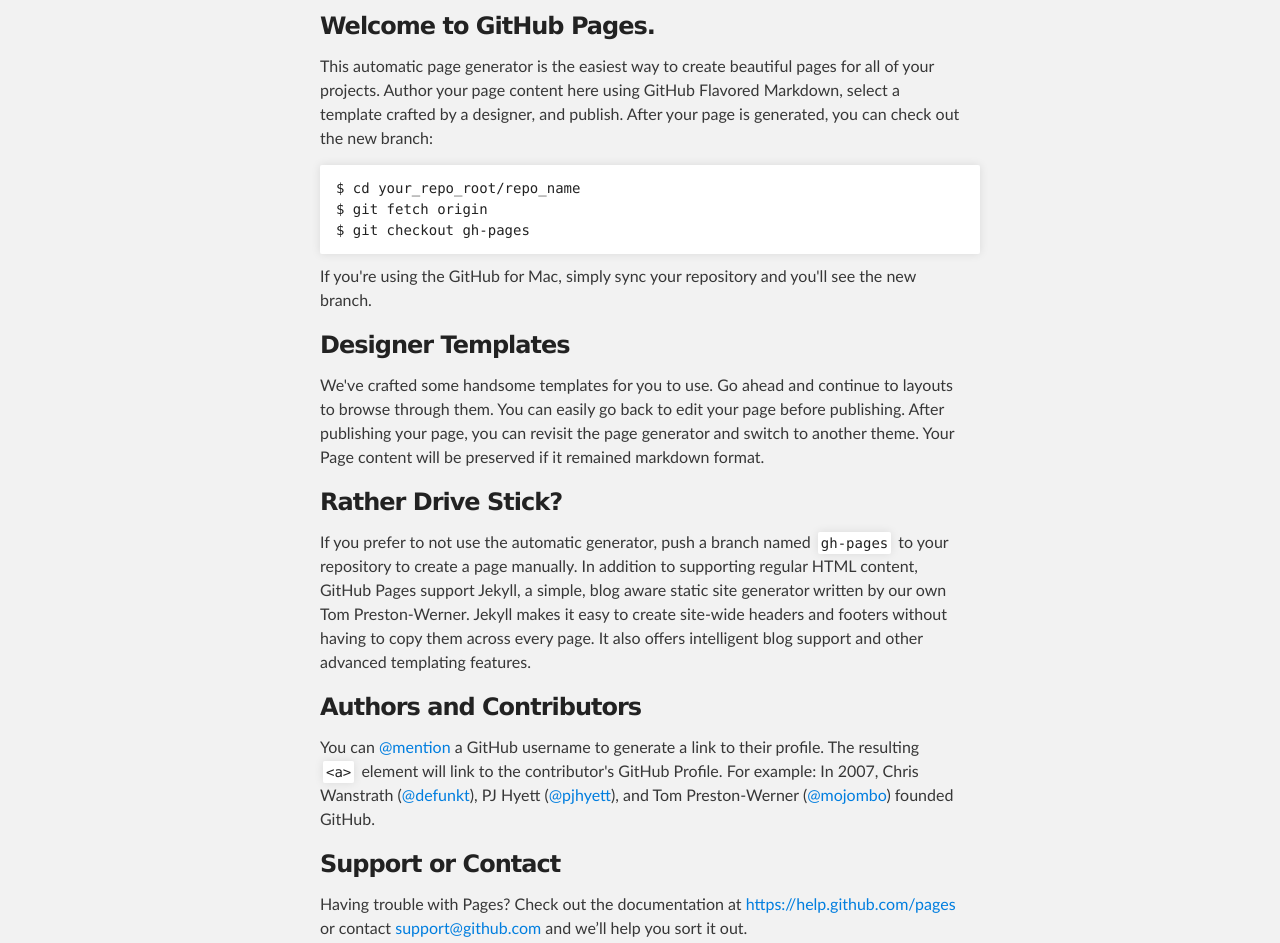
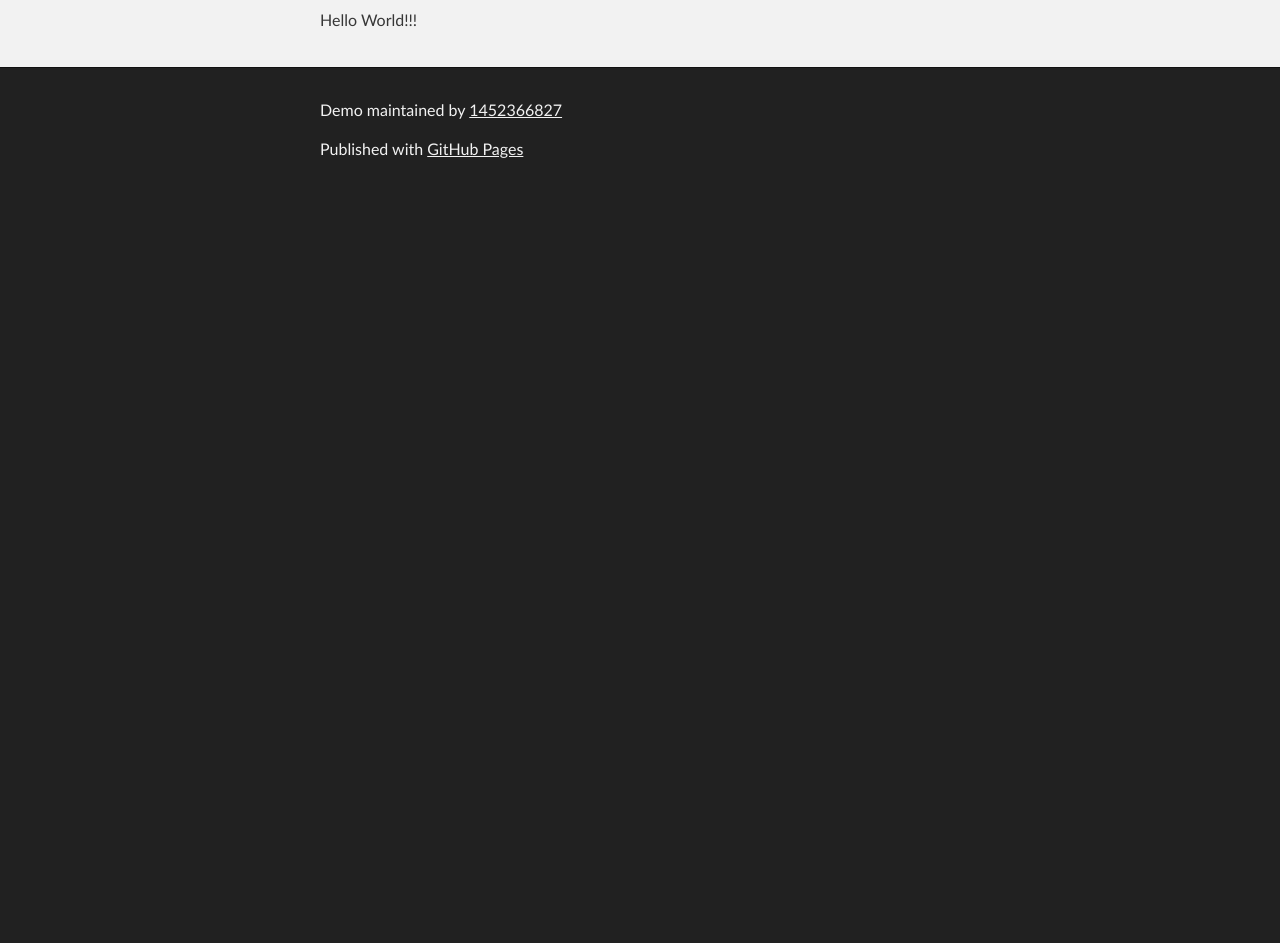
Before and after one commit to 1452366827/demo, a plain HTML site: page index.html in a window 1280 px wide. Shown: the part 252-1195 px from the top of the page. After the commit the page ends 800 px from the top, so only its background shows below. Drawn offline with Linux system fonts and the light colour scheme.

```diff
--- a/index.html
+++ b/index.html
@@ -31,37 +31,7 @@
     <!-- MAIN CONTENT -->
     <div id="main_content_wrap" class="outer">
       <section id="main_content" class="inner">
-        <h3>
-<a id="welcome-to-github-pages" class="anchor" href="#welcome-to-github-pages" aria-hidden="true"><span class="octicon octicon-link"></span></a>Welcome to GitHub Pages.</h3>
-
-<p>This automatic page generator is the easiest way to create beautiful pages for all of your projects. Author your page content here using GitHub Flavored Markdown, select a template crafted by a designer, and publish. After your page is generated, you can check out the new branch:</p>
-
-<pre><code>$ cd your_repo_root/repo_name
-$ git fetch origin
-$ git checkout gh-pages
-</code></pre>
-
-<p>If you're using the GitHub for Mac, simply sync your repository and you'll see the new branch.</p>
-
-<h3>
-<a id="designer-templates" class="anchor" href="#designer-templates" aria-hidden="true"><span class="octicon octicon-link"></span></a>Designer Templates</h3>
-
-<p>We've crafted some handsome templates for you to use. Go ahead and continue to layouts to browse through them. You can easily go back to edit your page before publishing. After publishing your page, you can revisit the page generator and switch to another theme. Your Page content will be preserved if it remained markdown format.</p>
-
-<h3>
-<a id="rather-drive-stick" class="anchor" href="#rather-drive-stick" aria-hidden="true"><span class="octicon octicon-link"></span></a>Rather Drive Stick?</h3>
-
-<p>If you prefer to not use the automatic generator, push a branch named <code>gh-pages</code> to your repository to create a page manually. In addition to supporting regular HTML content, GitHub Pages support Jekyll, a simple, blog aware static site generator written by our own Tom Preston-Werner. Jekyll makes it easy to create site-wide headers and footers without having to copy them across every page. It also offers intelligent blog support and other advanced templating features.</p>
-
-<h3>
-<a id="authors-and-contributors" class="anchor" href="#authors-and-contributors" aria-hidden="true"><span class="octicon octicon-link"></span></a>Authors and Contributors</h3>
-
-<p>You can <a href="https://github.com/blog/821" class="user-mention">@mention</a> a GitHub username to generate a link to their profile. The resulting <code>&lt;a&gt;</code> element will link to the contributor's GitHub Profile. For example: In 2007, Chris Wanstrath (<a href="https://github.com/defunkt" class="user-mention">@defunkt</a>), PJ Hyett (<a href="https://github.com/pjhyett" class="user-mention">@pjhyett</a>), and Tom Preston-Werner (<a href="https://github.com/mojombo" class="user-mention">@mojombo</a>) founded GitHub.</p>
-
-<h3>
-<a id="support-or-contact" class="anchor" href="#support-or-contact" aria-hidden="true"><span class="octicon octicon-link"></span></a>Support or Contact</h3>
-
-<p>Having trouble with Pages? Check out the documentation at <a href="https://help.github.com/pages">https://help.github.com/pages</a> or contact <a href="mailto:support@github.com">support@github.com</a> and we’ll help you sort it out.</p>
+        <p>Hello World!!!</p>
       </section>
     </div>
 
```
Also changed, not shown: params.json (+1 -1 lines).
